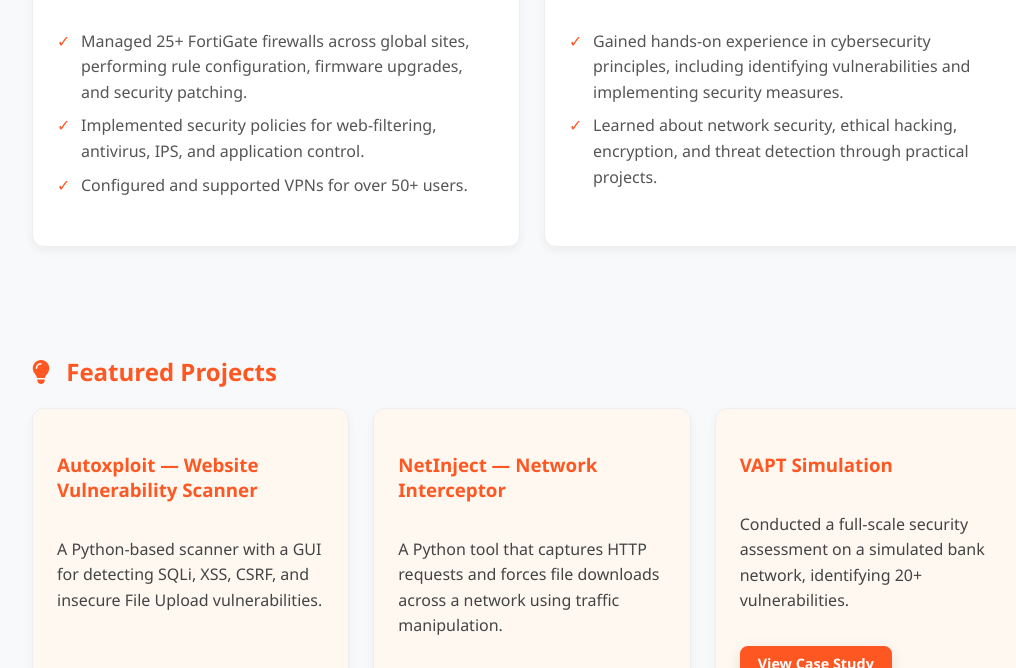
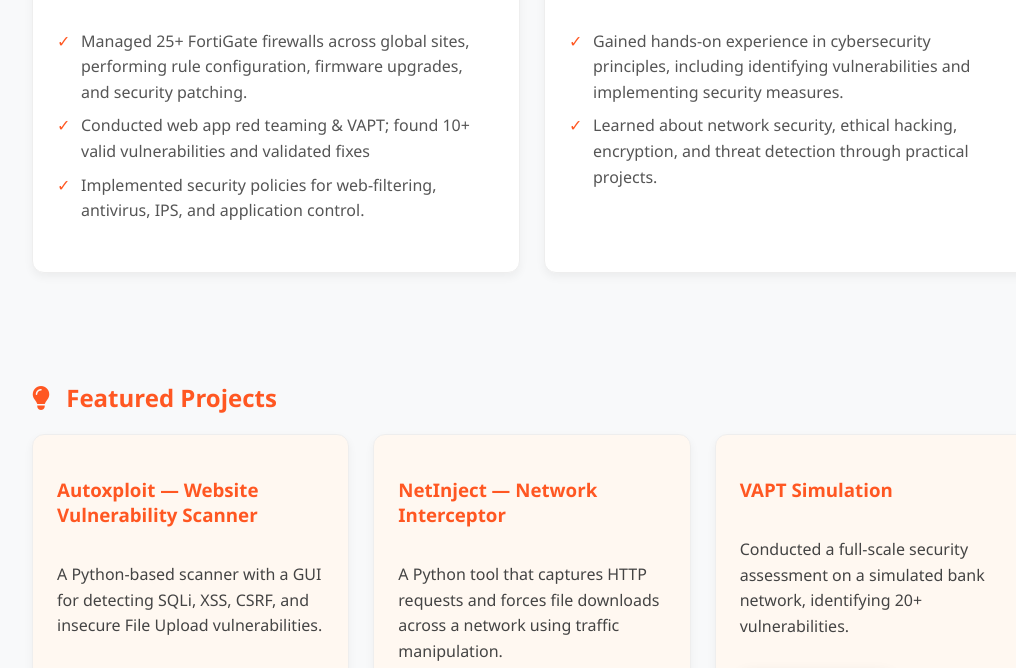
Before and after one commit to Jebin-Projects/Portfolio_Website, a plain HTML site: page index.html in a window 1280 px wide. Shown: the part 1351-2019 px from the top of the page, without its empty margins (108-1124 px from the left). Drawn offline with nearby package versions, Linux system fonts and the light colour scheme.

Commit message:
Update index.html

```diff
--- a/index.html
+++ b/index.html
@@ -81,8 +81,9 @@
             <p class="company-name">Keva - Fragrances, Flavours & Aroma Ingredients</p>
             <ul class="about-list">
                 <li>Managed 25+ FortiGate firewalls across global sites, performing rule configuration, firmware upgrades, and security patching.</li>
+                <li>Conducted web app red teaming & VAPT; found 10+ valid vulnerabilities and validated fixes </li>
                 <li>Implemented security policies for web-filtering, antivirus, IPS, and application control.</li>
-                <li>Configured and supported VPNs for over 50+ users.</li>
+
             </ul>
         </div>
         <div class="experience-card">
```
